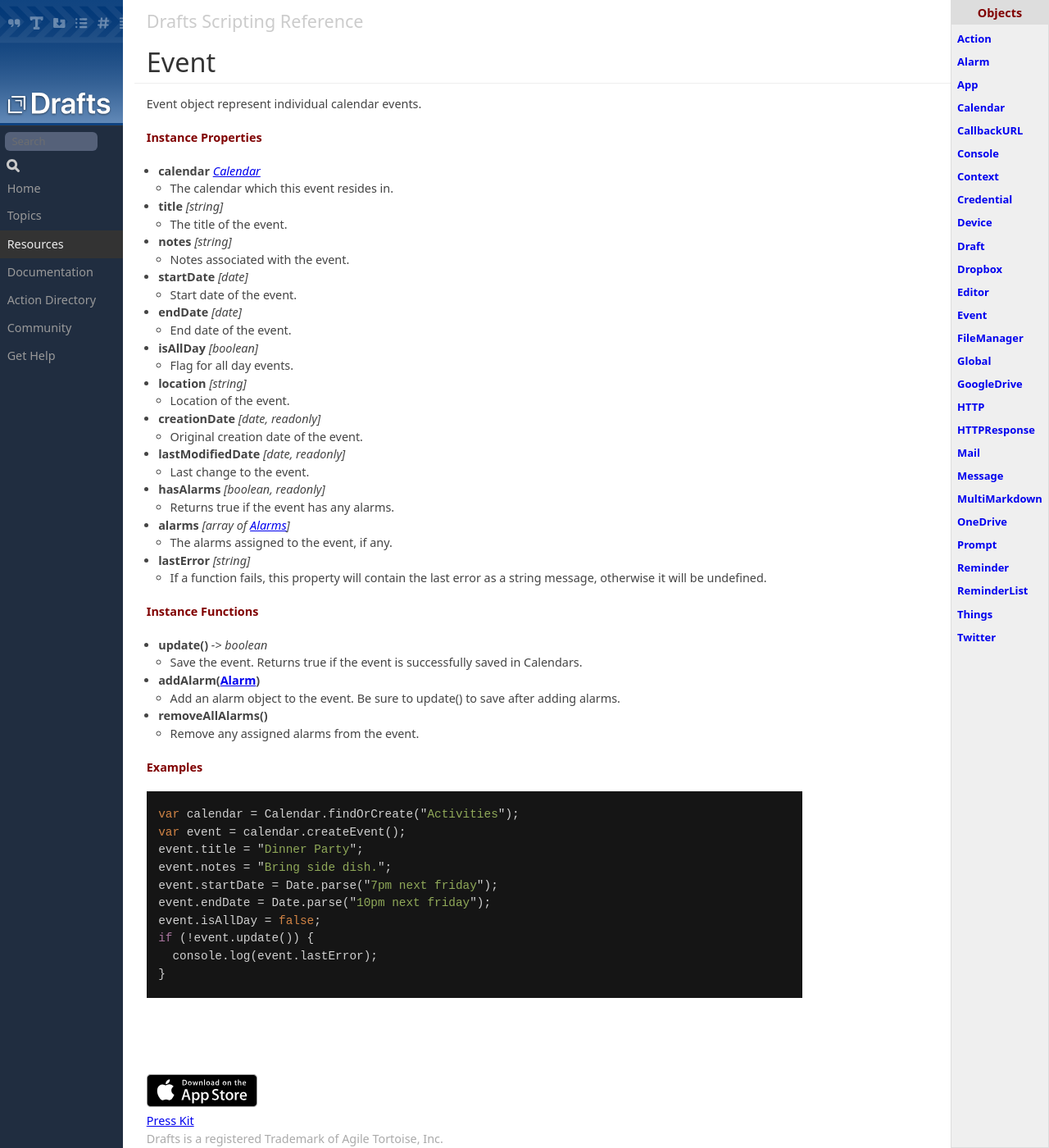
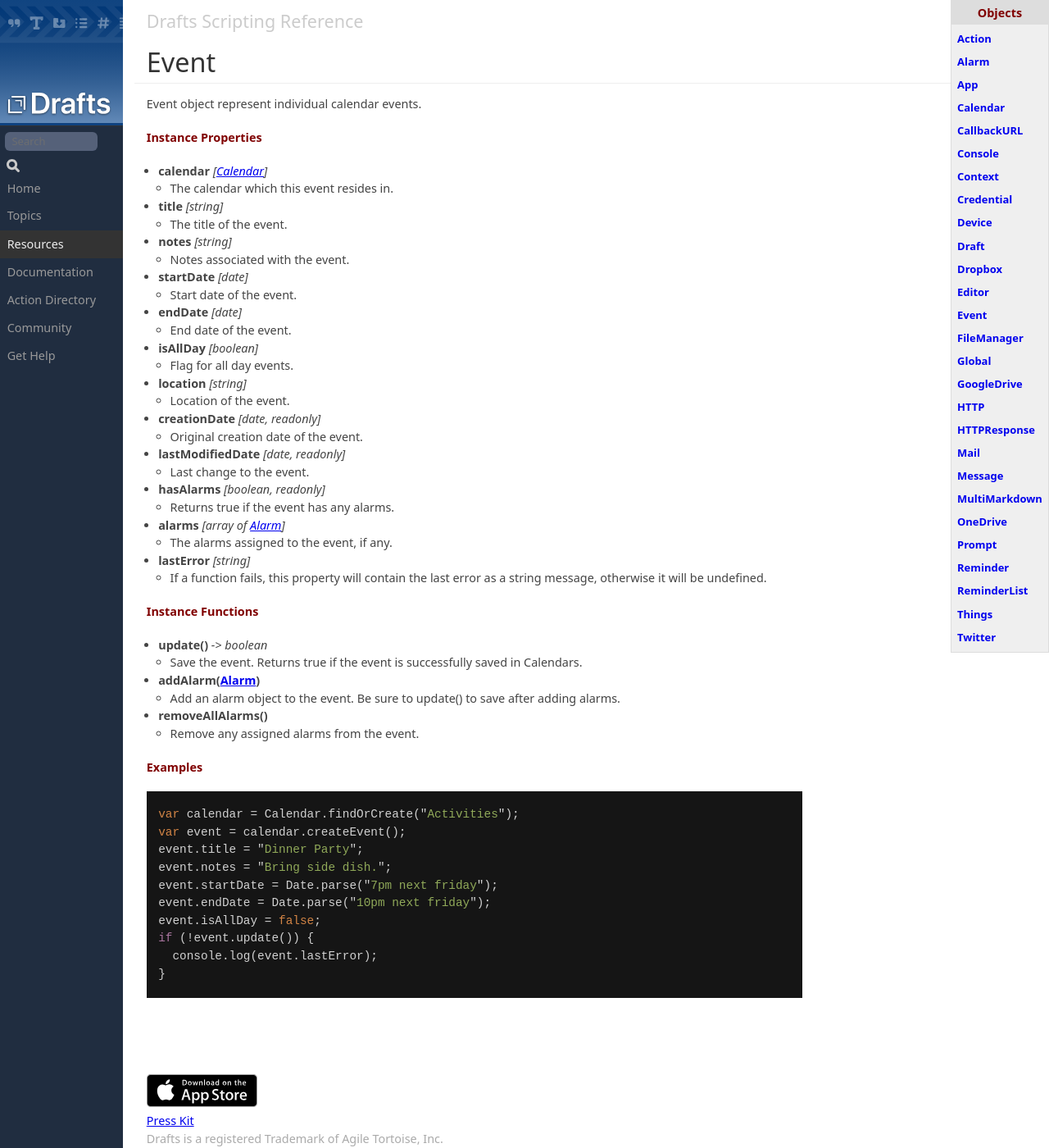
Before and after one commit to agiletortoise/drafts-reference, a Jekyll site: the page built from _objects/Event.md, in a window 1280 px wide and 1400 px high. Shown: the whole window at 82% size. Built offline with Jekyll 4.4.1, drawn with Linux system fonts in a browser that asks for light colours; nearby versions of some CDN libraries.

Commit message:
layout tweaks

```diff
--- a/Gemfile
+++ b/Gemfile
@@ -1,5 +1,7 @@
 source 'https://rubygems.org'
-gem 'github-pages', group: :jekyll_plugins
+gem 'jekyll'
+gem 'jekyll-theme-minimal'
+#gem 'github-pages', group: :jekyll_plugins
 
 gem 'kramdown'
 gem 'rouge'
--- a/_config.yml
+++ b/_config.yml
@@ -12,11 +12,21 @@ collections:
   objects:
     output: true
 defaults:
-  - scope:
-      path: ""
-      type: objects
+  -
+    scope:
+      path: "" # an empty string here means all files in the project
     values:
-      layout: default
+      layout: "default"
+# defaults:
+#   - scope:
+#       path: ""
+#     values:
+#       layout: default
+#   - scope:
+#       path: ""
+#       type: objects
+#     values:
+#       layout: default
 
 twitter:
   username: draftsapp
--- a/_layouts/default.html
+++ b/_layouts/default.html
@@ -4,7 +4,6 @@
     <meta charset="utf-8">
     <meta http-equiv="X-UA-Compatible" content="chrome=1">
 
-    <meta name="apple-itunes-app" content="app-id=1236254471, affiliate-data=at=11l4Cf&amp;ct=web_banner">
     <link rel="icon" href="{{ site.baseurl }}/images/favicon.png">
 {% seo %}
 <meta property="og:image" content="http://getdrafts.com/images/drafts-ogimage.png" />
--- a/_objects/Event.md
+++ b/_objects/Event.md
@@ -27,7 +27,7 @@ Event object represent individual calendar events.
   - Last change to the event.
 - **hasAlarms** *[boolean, readonly]*
   - Returns true if the event has any alarms.
-- **alarms** *[array of [Alarms](/objects/alarm)]*
+- **alarms** *[array of {% ref Alarm %}]*
   - The alarms assigned to the event, if any.
 - **lastError** *[string]*
   - If a function fails, this property will contain the last error as a string message, otherwise it will be undefined.
--- /dev/null
+++ b/_plugins/ref.rb
@@ -0,0 +1,15 @@
+module Jekyll
+  class ObjectRef < Liquid::Tag
+
+    def initialize(tag_name, object_name, tokens)
+      super
+      @object_name = object_name.strip!
+    end
+
+    def render(context)
+      "[#{@object_name}](/objects/#{@object_name}.html)"
+    end
+  end
+end
+
+Liquid::Template.register_tag('ref', Jekyll::ObjectRef)
--- a/assets/css/style.scss
+++ b/assets/css/style.scss
@@ -52,7 +52,7 @@ The content `<div>` is where all your content goes.
 */
 .content {
     margin: 0 120px 0 1em;
-    padding: 0 1em;
+    padding: 0 .5em;
     max-width: 800px;
     margin-bottom: 50px;
     line-height: 1.5em;
@@ -67,8 +67,8 @@ The content `<div>` is where all your content goes.
 }
 
 .footer {
-    margin: 0 1em;
-    padding: 3em 2em;
+    margin: 0 120px 0 1em;
+    padding: 3em 1em;
     max-width: 700px;
     margin-bottom: 50px;
     line-height: 1.5em;
@@ -76,10 +76,10 @@ The content `<div>` is where all your content goes.
 }
 
 .header {
-     margin: 0 1em;
+     margin: 0 120px 0 1em;
      color: #333;
      text-align: left;
-     padding: 1em 2em 0;
+     padding: 1em 2em 0 .5em;
      border-bottom: 1px solid #eee;
  }
     .header h1 {
@@ -380,9 +380,9 @@ div.highlight {
 }
 
 #object-nav {
-  position: fixed;
+  position: absolute;
   top: 0px;
-  bottom: 0px;
+  max-height: 100%;
   overflow: scroll;
   right: 0px;
   border: 1px solid #ddd;
```
Also changed, not shown: other parts of _objects/Event.md (+2 -2 lines), _objects/HTTP.md (+1 -1 lines), _objects/Twitter.md (+1 -1 lines), Gemfile.lock.
